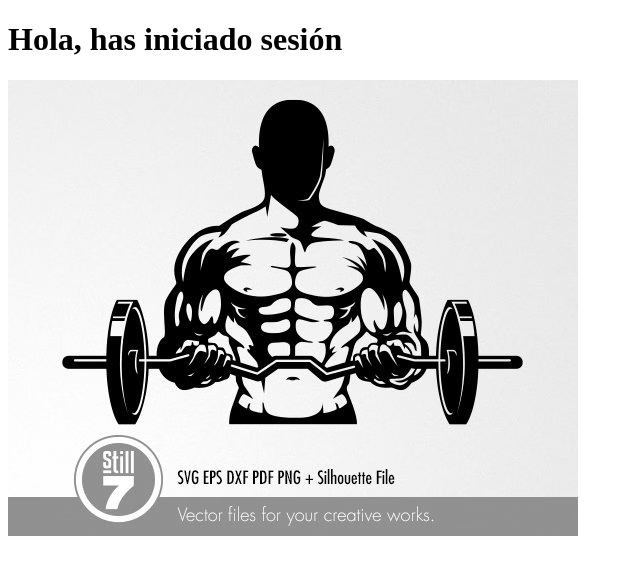
After one commit to antoniom57/proyectoPW, a PHP site: page /dashboard.php in a window 1280 px wide. The commit adds this page. Shown: the top 575 px of the page, without its empty margins (0-640 px from the left). Run offline with PHP 8.4, Linux system fonts and the light colour scheme.

Commit message:
se agrega dashboard, cambios en estilos.css, index y se agregan imagenes

```diff
--- /dev/null
+++ b/dashboard.php
@@ -0,0 +1,20 @@
+<!DOCTYPE html>
+<html lang="en">
+<head>
+    <meta charset="UTF-8">
+    <meta name="viewport" content="width=device-width, initial-scale=1.0">
+    <title>Forma Forge</title>
+    <link rel="shortcut icon" href="media/img/gym.png" type="image/x-icon">
+    <link rel="stylesheet" href="estilos.css">
+</head>
+
+<body class="log">
+
+    <div class="login">
+        <h1>Hola, has iniciado sesión</h1>
+    </div>
+    <div class="gym">
+        <img src="media/img/silueta.png" alt="">
+    </div>
+</body>
+</html>
--- a/estilos.css
+++ b/estilos.css
@@ -1,9 +1,7 @@
-body{
-    margin:0;
-    padding: 0;
-    font-family: Arial, Helvetica, sans-serif;
-    background: linear-gradient(150deg,#7f0000,#ff0000 );
-    height: 100vh;
+
+.index {
+    background-image: url(media/img/fondo.jpg);
+    background-size: 100%;
 }
 
 .formulario{
@@ -109,3 +117,10 @@ form .username{
 .registrarse a:hover{
     text-decoration: underline;
 }
+
+.log{
+
+}
+.login {
+
+}
--- a/index.php
+++ b/index.php
@@ -3,16 +3,16 @@
 <head>
     <meta charset="UTF-8">
     <meta name="viewport" content="width=device-width, initial-scale=1.0">
-    <title>PowerPulse Gym</title>
+    <title>Forma Forge</title>
     <link rel="shortcut icon" href="media/img/gym.png" type="image/x-icon">
     <link rel="stylesheet" href="estilos.css">
 </head>
-<body>
+<body class="index">
 
 
 
     <div class="formulario">
-        <h1>PowerPulse Gym</h1>
+        <h1>Forma Forge</h1>
         <form action="respuesta.php" method="post">
             <div class="username">
                 <input name="nombre_usuario" type="text" required>
```
Also changed, not shown: other parts of estilos.css (+20 -10 lines), media/img/silueta.png (added), 1 other file.
